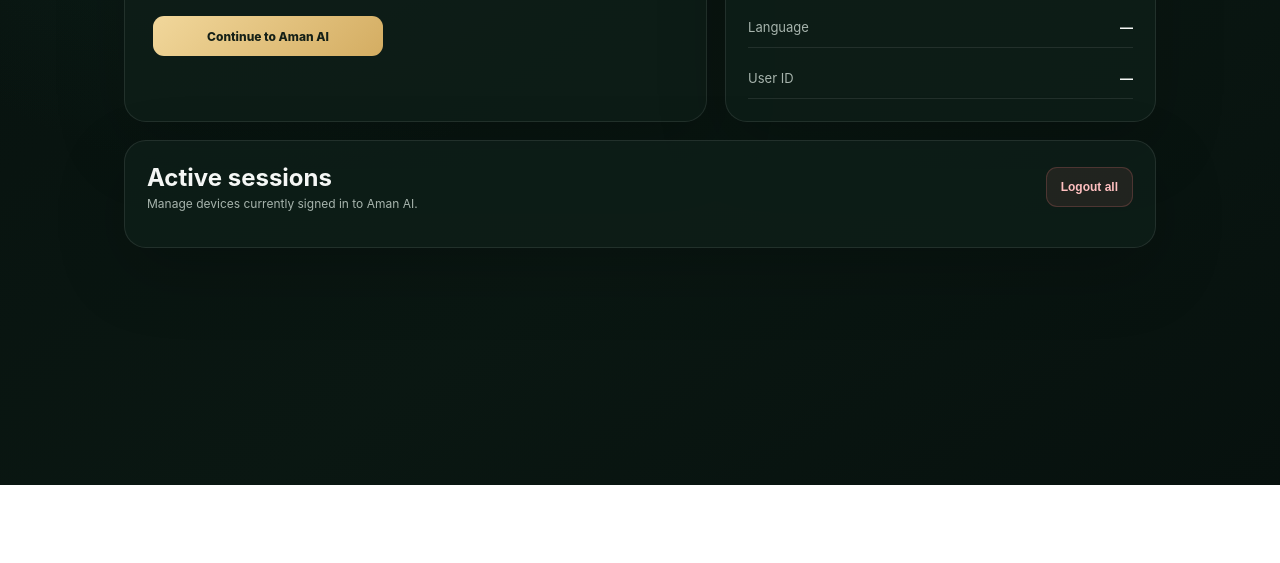
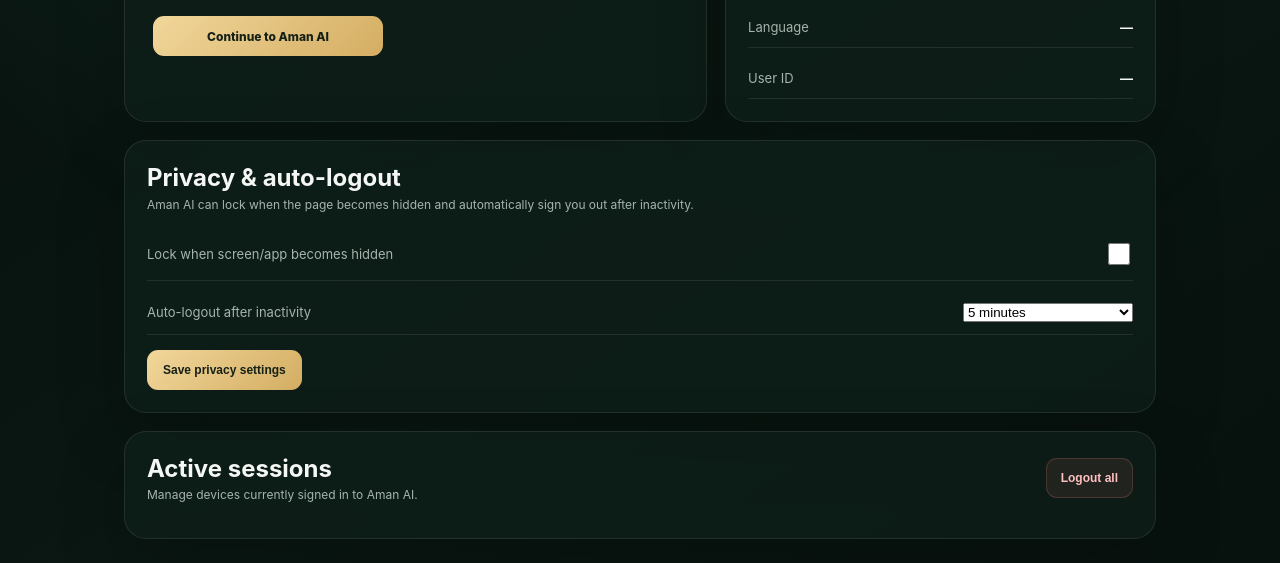
Before and after one commit to amansafaritanzania/AmanAI, a website: page dashboard.html in a window 1280 px wide. Shown: the part 315-878 px from the top of the page. Before the commit the page ends 800 px from the top, so only its background shows below. Drawn offline with Linux system fonts and the light colour scheme; no server answers.

Commit message:
Implement privacy settings for auto-logout and lock
Added privacy settings section with options for auto-logout and screen lock.

```diff
--- a/dashboard.html
+++ b/dashboard.html
@@ -33,6 +33,49 @@
         <div class="row"><span>Language</span><strong id="language">—</strong></div>
         <div class="row"><span>User ID</span><strong id="userId">—</strong></div>
       </div>
+    </section>
+
+
+    <section class="panel" style="grid-column:1/-1">
+      <h2 style="margin:0 0 5px">Privacy & auto-logout</h2>
+      <div style="font-size:12px;color:var(--muted);margin-bottom:16px">
+        Aman AI can lock when the page becomes hidden and automatically sign you out after inactivity.
+      </div>
+
+      <div class="profile">
+        <label class="row" style="align-items:center">
+          <span>Lock when screen/app becomes hidden</span>
+          <input
+            id="lockOnHidden"
+            type="checkbox"
+            style="width:22px;min-height:22px"
+          >
+        </label>
+
+        <div class="row" style="align-items:center">
+          <span>Auto-logout after inactivity</span>
+          <select
+            id="autoLogoutMinutes"
+            style="width:auto;min-width:170px"
+          >
+            <option value="5">5 minutes</option>
+            <option value="15">15 minutes</option>
+            <option value="30">30 minutes</option>
+            <option value="60">1 hour</option>
+            <option value="240">4 hours</option>
+            <option value="0">Never</option>
+          </select>
+        </div>
+      </div>
+
+      <button
+        id="savePrivacyBtn"
+        class="btn primary"
+        style="width:auto;padding:0 16px;margin-top:15px"
+        type="button"
+      >
+        Save privacy settings
+      </button>
     </section>
 
     <section class="panel" style="grid-column:1/-1">
@@ -103,6 +146,29 @@
 
   document.getElementById("logoutBtn").addEventListener("click",async()=>{try{await api("/api/auth/logout",{method:"POST"});}catch{}localStorage.removeItem("amanUserId");location.replace("/login");});
   document.getElementById("logoutAllBtn").addEventListener("click",async()=>{try{await api("/api/auth/logout-all",{method:"POST"});localStorage.removeItem("amanUserId");location.replace("/login");}catch(error){show(error.message);}});
+
+  document.getElementById("savePrivacyBtn").addEventListener("click", async () => {
+    const button = document.getElementById("savePrivacyBtn");
+    button.disabled = true;
+
+    try {
+      const data = await api("/api/auth/privacy", {
+        method:"PUT",
+        headers:{"Content-Type":"application/json"},
+        body:JSON.stringify({
+          lockOnHidden:document.getElementById("lockOnHidden").checked,
+          autoLogoutMinutes:Number(document.getElementById("autoLogoutMinutes").value)
+        })
+      });
+
+      show("Privacy settings saved.","ok");
+    } catch(error) {
+      show(error.message || "Could not save privacy settings.");
+    } finally {
+      button.disabled = false;
+    }
+  });
+
   loadUser();
 })();
 </script>
```
